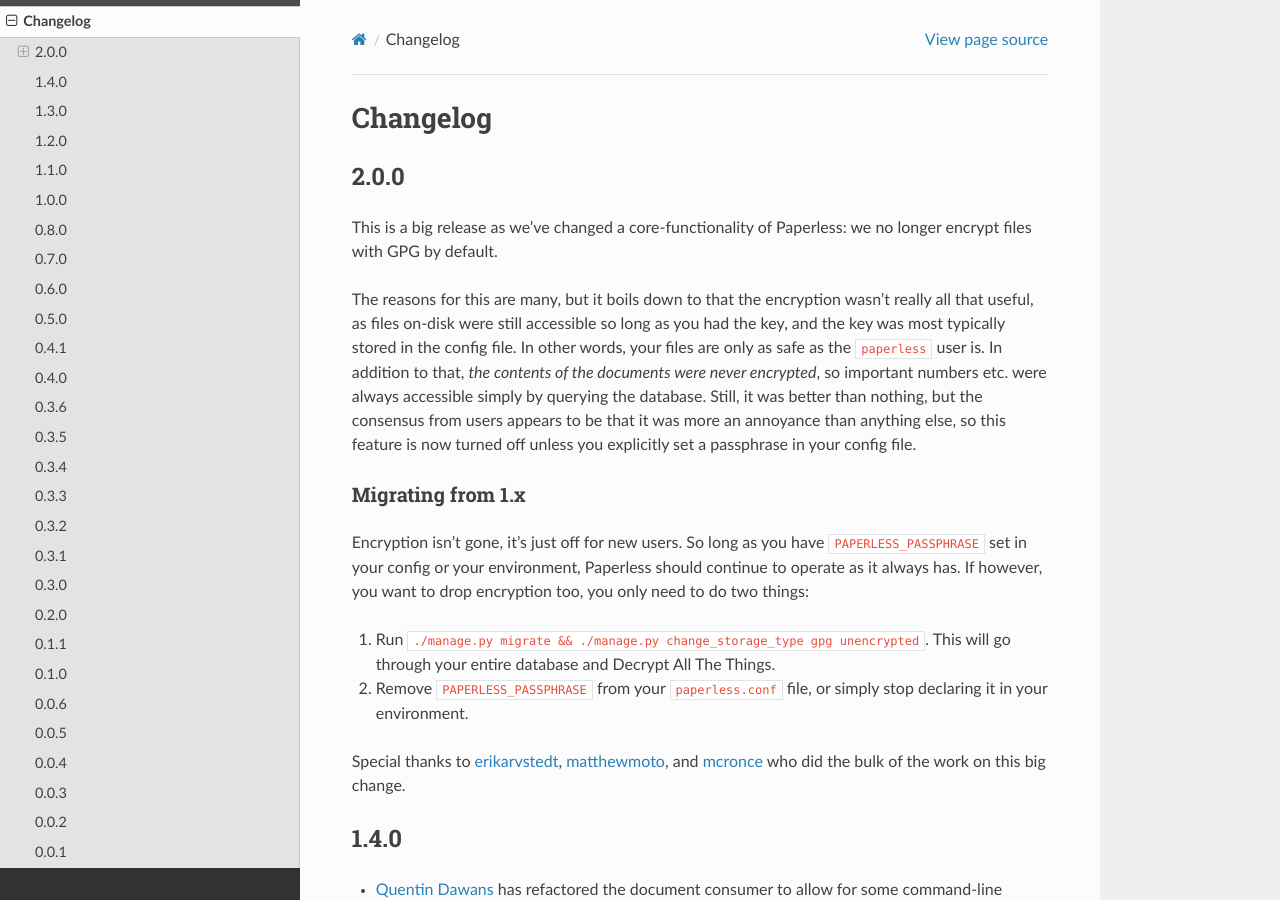
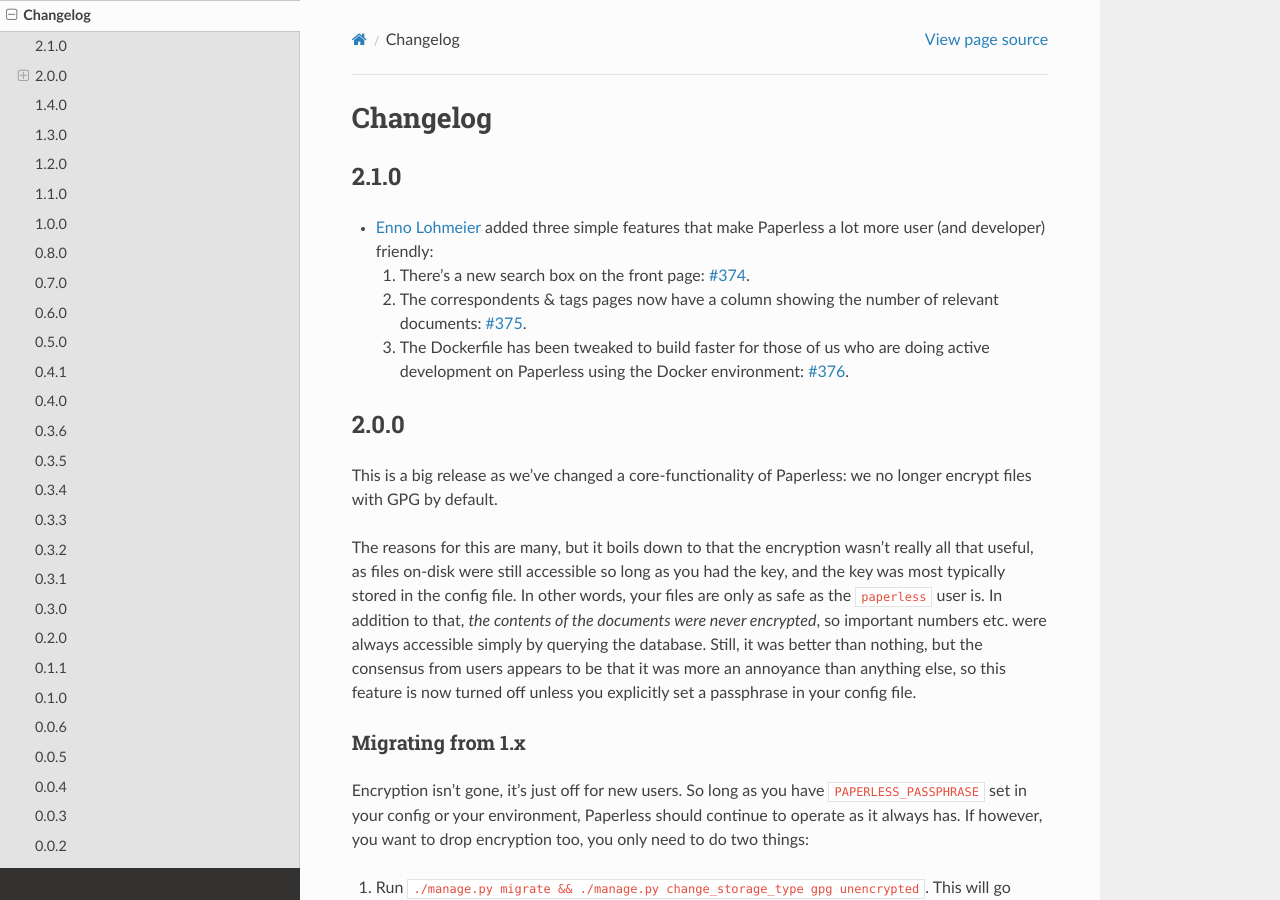
Before and after one commit to repoRangee/Large-scale, a Sphinx documentation site: the page built from docs/changelog.rst, in a window 1280 px wide and 900 px high. Built offline with Sphinx 7.4.7 and the Read the Docs theme 2.0.0, drawn with Linux system fonts in a browser that asks for light colours; formulas are drawn with MathJax 3.

Commit message:
Add changelog notes for all of Enno's contributions

```diff
--- a/docs/changelog.rst
+++ b/docs/changelog.rst
@@ -1,5 +1,19 @@
 Changelog
 #########
+
+2.1.0
+=====
+
+* `Enno Lohmeier`_ added three simple features that make Paperless a lot more
+  user (and developer) friendly:
+
+  1. There's a new search box on the front page: `#374`_.
+  2. The correspondents & tags pages now have a column showing the number of
+     relevant documents: `#375`_.
+  3. The Dockerfile has been tweaked to build faster for those of us who are
+     doing active development on Paperless using the Docker environment:
+     `#376`_.
+
 
 2.0.0
 =====
@@ -430,6 +444,7 @@ bulk of the work on this big change.
 .. _Kyle Lucy: https://github.com/kmlucy
 .. _thinkjk: https://github.com/thinkjk
 .. _mcronce: https://github.com/mcronce
+.. _Enno Lohmeier: https://github.com/elohmeier
 
 .. _#20: https://github.com/danielquinn/paperless/issues/20
 .. _#44: https://github.com/danielquinn/paperless/issues/44
@@ -500,6 +515,9 @@ bulk of the work on this big change.
 .. _#351: https://github.com/danielquinn/paperless/pull/351
 .. _#352: https://github.com/danielquinn/paperless/pull/352
 .. _#354: https://github.com/danielquinn/paperless/issues/354
+.. _#374: https://github.com/danielquinn/paperless/pull/374
+.. _#375: https://github.com/danielquinn/paperless/pull/375
+.. _#376: https://github.com/danielquinn/paperless/pull/376
 
 .. _pipenv: https://docs.pipenv.org/
 .. _a new home on Docker Hub: https://hub.docker.com/r/danielquinn/paperless/
```
